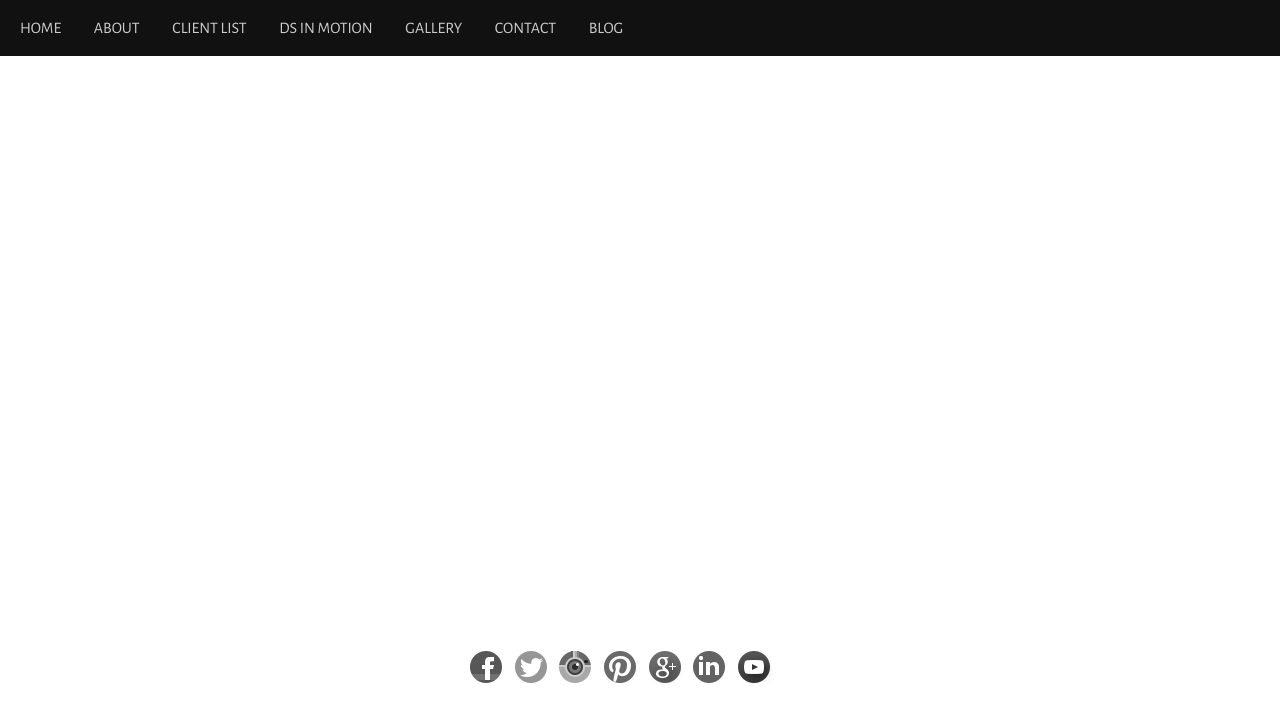
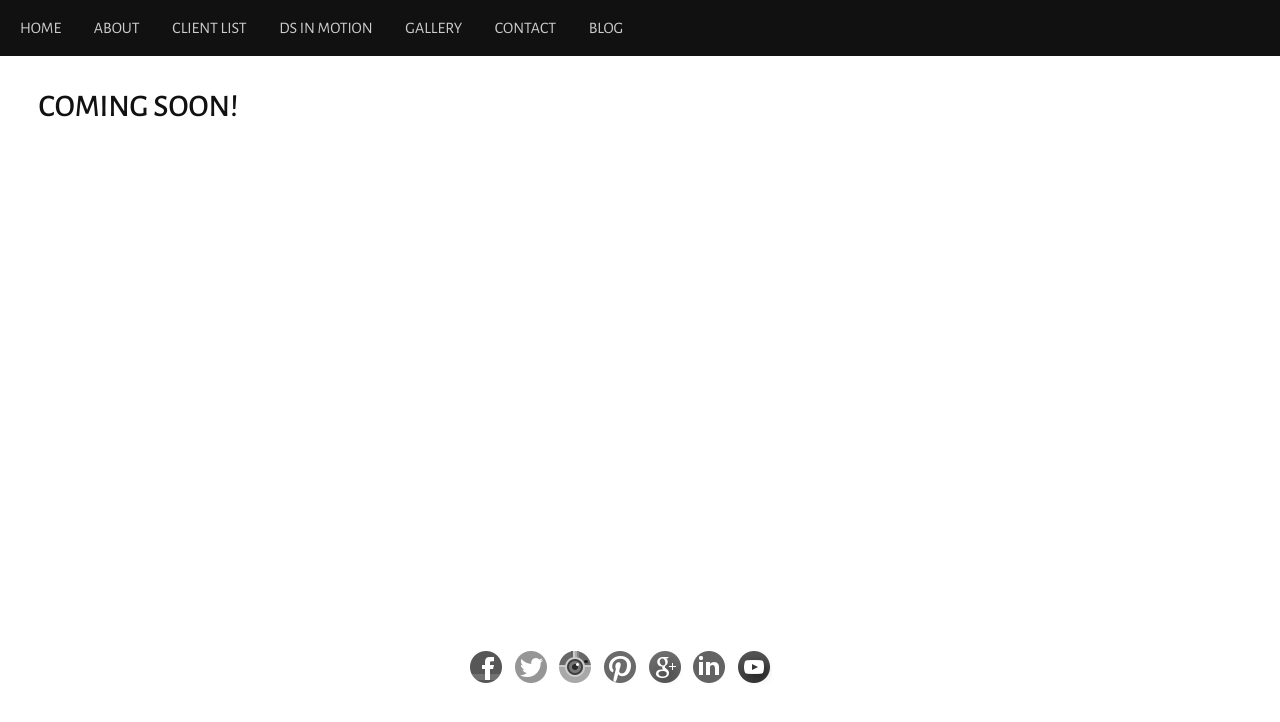
Before and after one commit to skyfaerie/dior-sovoa, a Jekyll site: the page built from gallery/index.html, in a window 1280 px wide. Shown: the top 722 px of the page. Built offline with Jekyll 4.4.1, drawn with Linux system fonts in a browser that asks for light colours; nearby versions of some CDN libraries; Markdown is read by kramdown in place of the engine named in the settings.

Commit message:
added text

```diff
--- a/gallery/index.html
+++ b/gallery/index.html
@@ -2,3 +2,5 @@
 layout: default
 title: Gallery
 ---
+
+<h1>COMING SOON!</h1>
```
